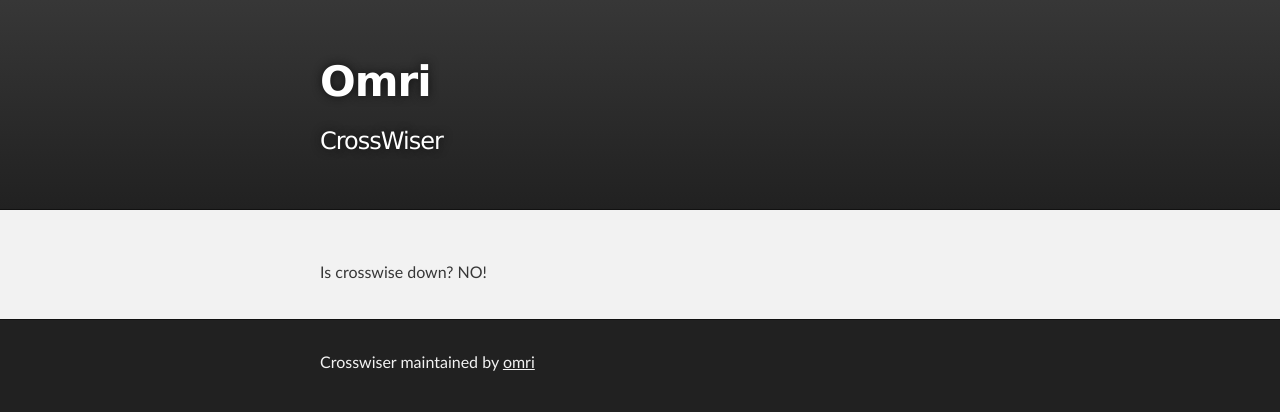
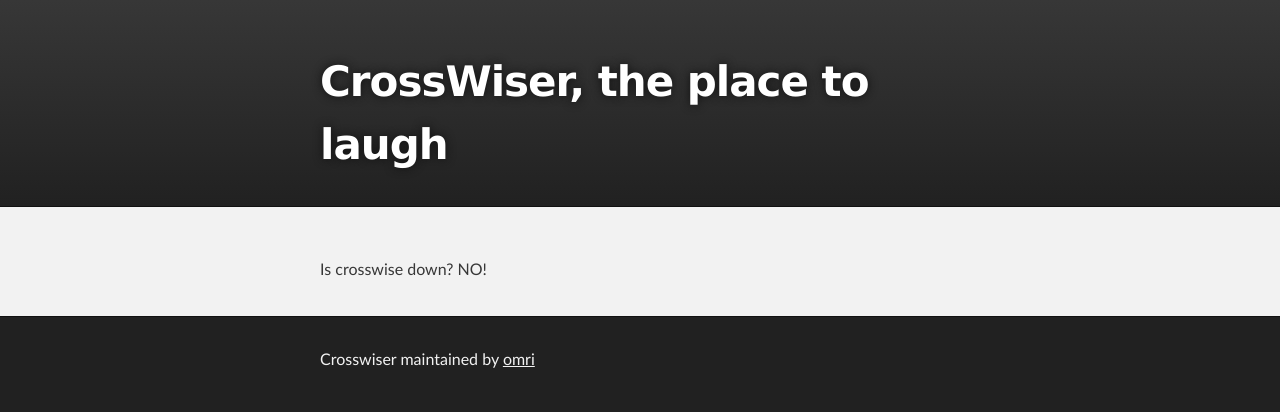
Before and after one commit to omri/omri, a plain HTML site: page index.html in a window 1280 px wide. Drawn offline with Linux system fonts and the light colour scheme.

Commit message:
Update index.html

```diff
--- a/index.html
+++ b/index.html
@@ -16,8 +16,7 @@
     <!-- HEADER -->
     <div id="header_wrap" class="outer">
         <header class="inner">
-          <h1 id="project_title">Omri</h1>
-          <h2 id="project_tagline">CrossWiser</h2>
+          <h1 id="project_title">CrossWiser, the place to laugh</h1>
         </header>
     </div>
 
```
